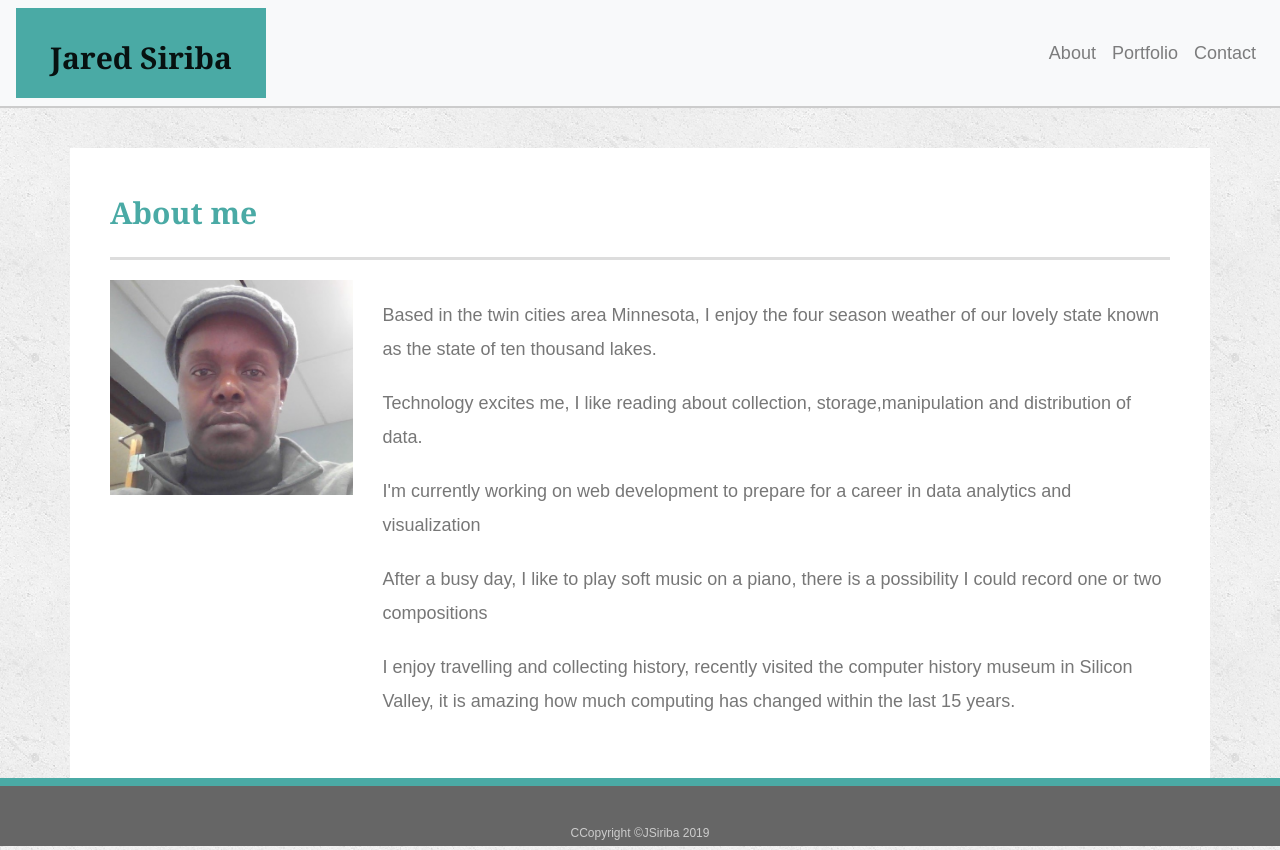
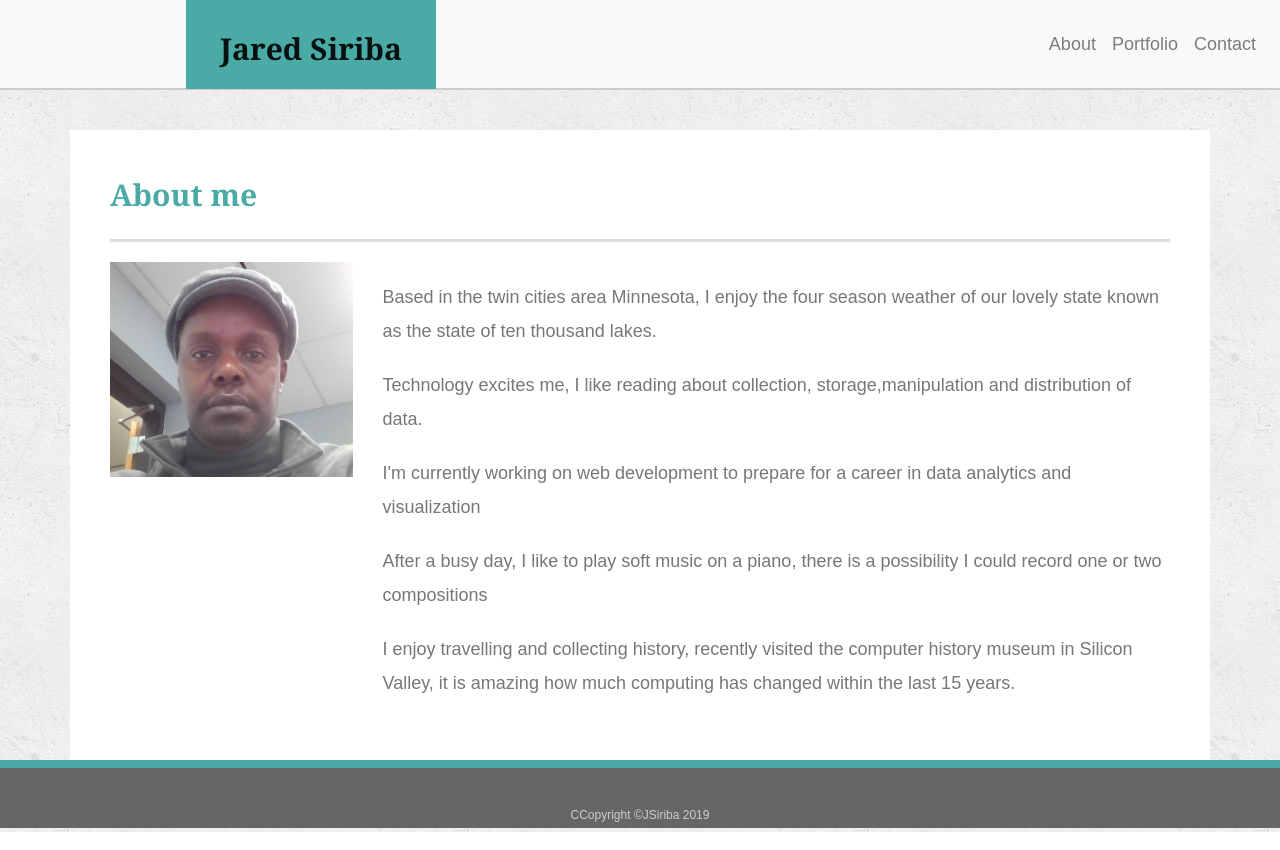
Before and after one commit to CBACoder/Bootstrap-Portfolio, a plain HTML site: page index.html in a window 1280 px wide. Drawn offline with nearby package versions, Linux system fonts and the light colour scheme.

Commit message:
update to css

```diff
--- a/assets/css/style.css
+++ b/assets/css/style.css
@@ -37,6 +37,8 @@ body {
     text-align: center;
     text-decoration: none;
     background: #4aaaa5;
+    position: absolute;
+    margin-left: 170px;
   }
 
   .navbar {
@@ -44,6 +46,8 @@ body {
     margin: 0 0 30px;
     clear: both;
     border-bottom: 2px solid #ccc;
+    height:90px;
+
   }
 
   textarea {
```
